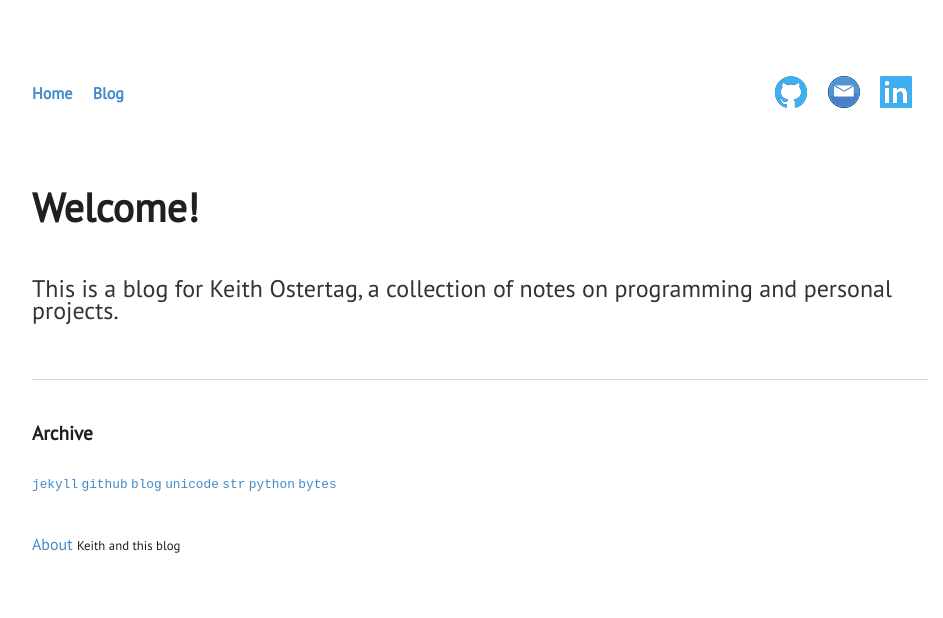
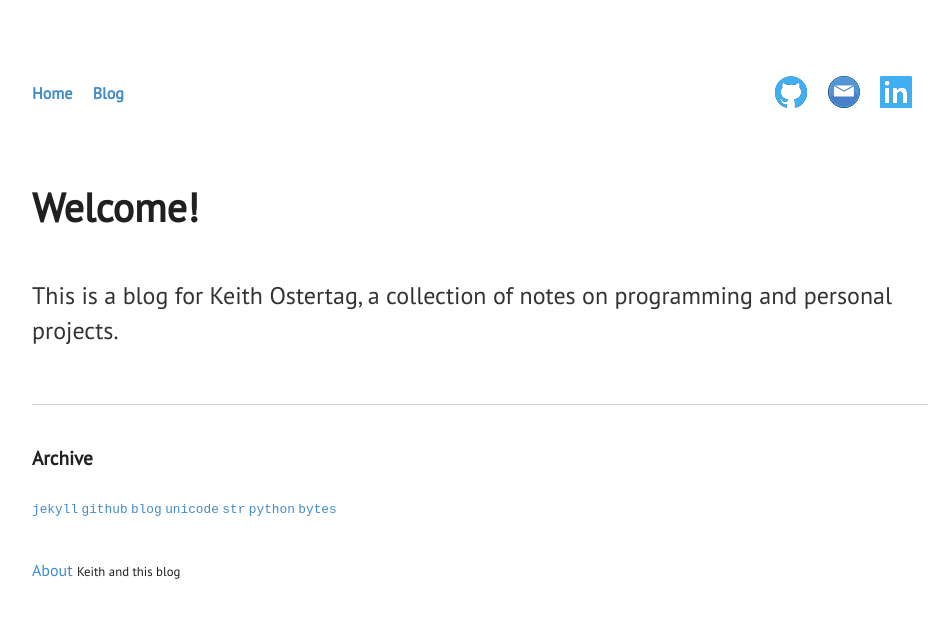
Before and after one commit to keithostertag/keithostertag.github.io, a Jekyll site: the page built from index.html, in a window 1280 px wide. Shown: the top 618 px of the page, without its empty margins (160-1103 px from the left). Built offline with Jekyll 4.4.1, drawn with Linux system fonts in a browser that asks for light colours.

Commit message:
font change

```diff
--- a/css/main.css
+++ b/css/main.css
@@ -50,7 +50,7 @@ h1 {
 
 p {
     font-size: 1.5rem;
-    line-height: 1.4rem;
+    line-height: 2.2rem;
     color: #333;
 }
 
```
